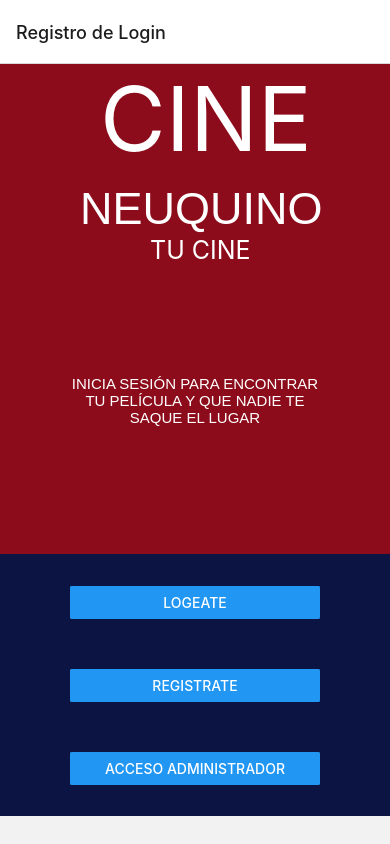
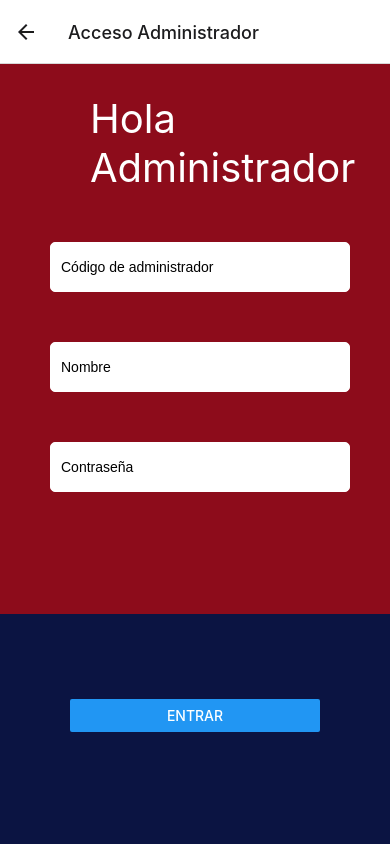
Before and after one commit to milenasantarelli/cine-neuquen, a React Native app: screen /Administrador in a window 390 px wide. Built offline with nearby package versions, Linux system fonts and the light colour scheme.

Commit message:
pantalla de acceso administrador

```diff
--- a/navigation/navigationStack.js
+++ b/navigation/navigationStack.js
@@ -6,6 +6,7 @@ import PrincipalScreen from "../screens/principalScreen";
 import RegistroScreen from "../screens/registroScreen";
 import LoginScreen from "../screens/loginScreen";
 import TabNavigation from "./navigationTab";
+import AccesoAdminScreen from "../screens/accesoPersonalScreen";
 
 const Stack = createNativeStackNavigator();
 
@@ -29,6 +30,7 @@ const NavigationStack = () => {
 
         <Stack.Screen name="Principal" component={PrincipalScreen} options={{ title: 'Pantalla Principal' }} />
 
+        <Stack.Screen name="Administrador" component={AccesoAdminScreen} options={{ title: 'Acceso Administrador' }} />
       </Stack.Navigator>
     </NavigationContainer>
   );
--- a/screens/accesoPersonalScreen.js
+++ b/screens/accesoPersonalScreen.js
@@ -1,6 +1,80 @@
-import react from "react";
-const native = useNavigation();
+import React from 'react';
+import { StyleSheet, Text, View, ScrollView, TextInput, Button} from 'react-native';
+import { useNavigation } from '@react-navigation/native';
 
-export default function AccesoPersonalScreen(){
 
+
+const AccesoAdminScreen = () => {
+  const native = useNavigation();
+  return (
+    <ScrollView>
+    <View style={style.view1}>
+        <Text style={style.titulo}>Hola Administrador</Text>
+            <TextInput
+                style={style.inputs}
+                placeholder="Código de administrador"
+            />
+            <TextInput
+                style={style.inputs}
+                placeholder="Nombre"
+            />
+            <TextInput
+                style={style.inputs}
+                placeholder="Contraseña"
+                secureTextEntry
+            />
+    </View>
+    <View style={style.view2}>
+        <View style={style.boton}>
+            <Button title='ENTRAR'/>
+        </View>
+    </View>
+    </ScrollView>
+  );
 }
+export default AccesoAdminScreen;
+
+const style = StyleSheet.create({
+  container: {
+    flex: 1,
+    backgroundColor: '#10152f',
+    alignItems: 'center',
+    justifyContent: 'center',
+  },
+view1: {
+    width: 'auto',
+    height: 550,
+    backgroundColor: '#8d0c1b',
+},
+view2: {
+    display: 'flex',
+    justifyContent: 'center',
+    alignItems: 'center',
+    width: 'auto',
+    height: 262,
+    backgroundColor: '#0b1442',
+},
+titulo: {
+    fontSize: 40,
+    color: '#fff',
+    marginLeft: 90,
+    marginTop: 30,
+    marginBottom: 50,
+},
+inputs: {
+    height: 50,
+    borderColor: '#fff',
+    borderWidth: 1,
+    marginBottom: 50,
+    paddingHorizontal: 10,
+    borderRadius: 5,
+    backgroundColor: '#fff',
+    width: 300,
+    marginLeft: 50,
+    fontFamily: 'Arial',
+},
+boton: {
+    width: 250,
+    marginTop: -60,
+},
+});
--- a/screens/registerScreen.js
+++ b/screens/registerScreen.js
@@ -27,8 +27,8 @@ const RegisterScreen = () => {
           />
         </View>
         <View style={styles.input2}>
-          <Button title='ACCESO ADMINISTRADOR'
-
+        <Button title='ACCESO ADMINISTRADOR'
+          onPress={() => native.navigate("Administrador")}
           />
         </View>
       </View>
```
